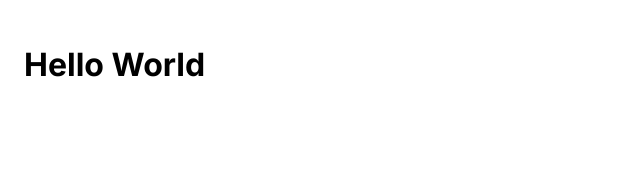
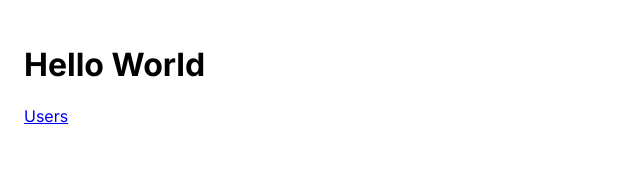
Before and after one commit to louisnguyenn/TraceBack, a Next.js app: page / in a window 1280 px wide. Shown: the top 196 px of the page, without its empty margins (0-640 px from the left). Built offline with nearby package versions, Linux system fonts and the light colour scheme.

Commit message:
add basic page routing

```diff
--- a/app/page.tsx
+++ b/app/page.tsx
@@ -1,9 +1,11 @@
 import Image from 'next/image'
+import Link from "next/link"
 
 export default function Home() {
   return (
     <main>
       <h1>Hello World</h1>
+      <Link href="/users">Users</Link>
     </main>
   )
 }
```
